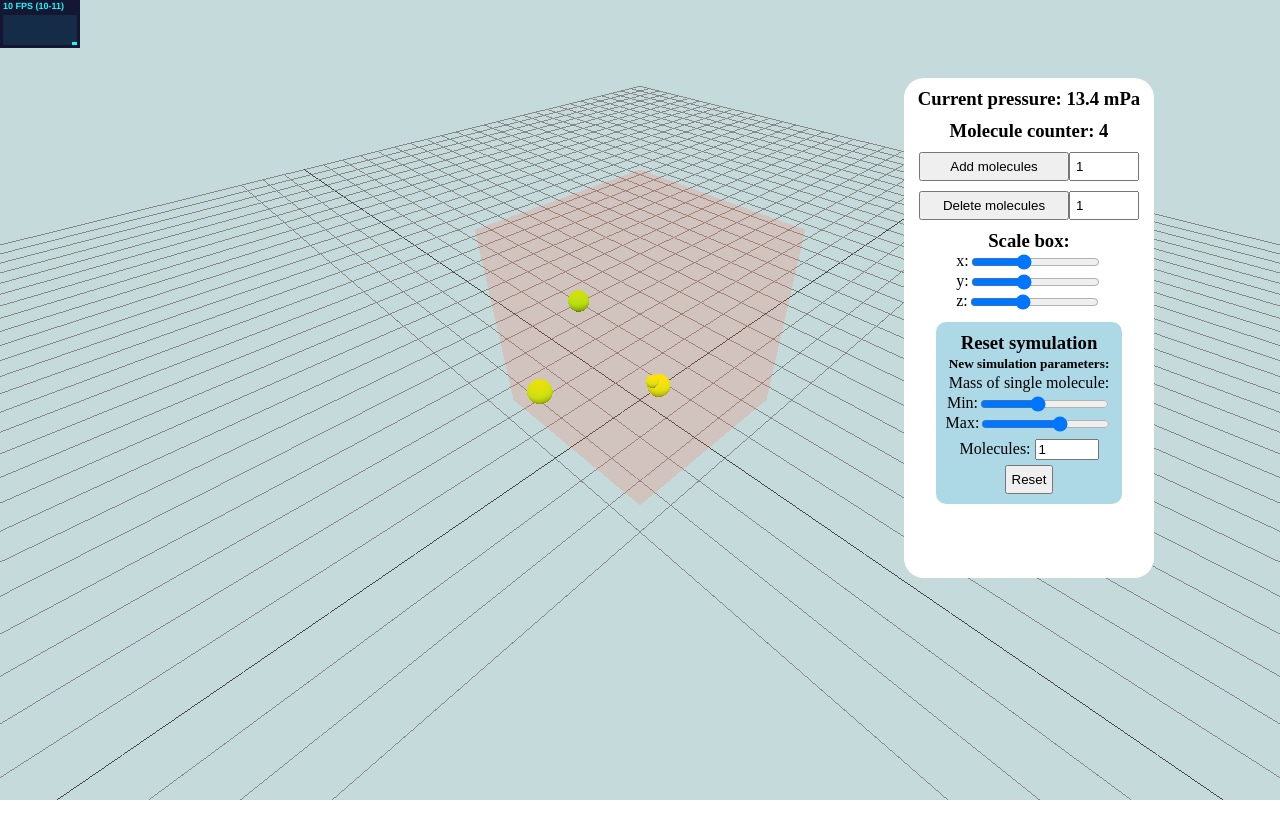
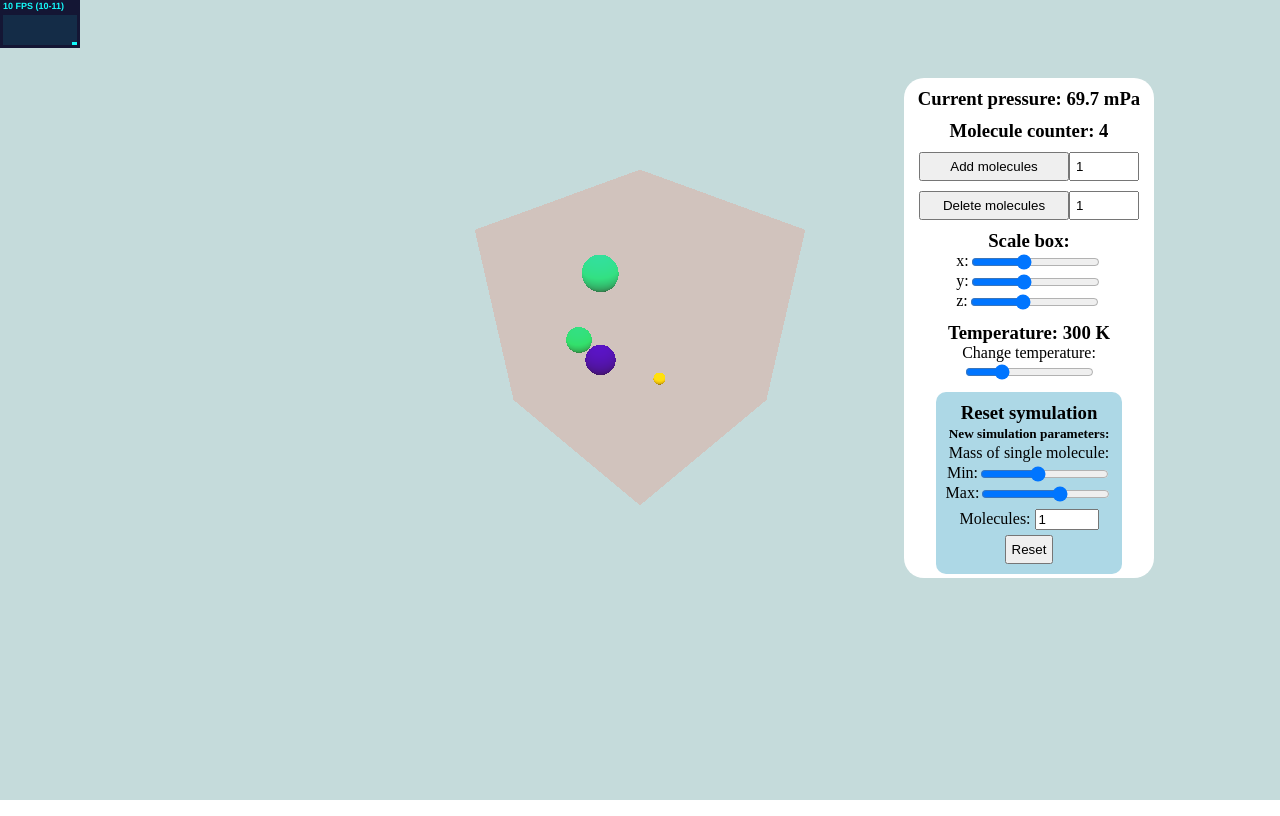
Before and after one commit to SirStefano/Perfect_Gas_Symulation, a website built with Vite: page index.html in a window 1280 px wide. Built offline with nearby package versions, Linux system fonts and the light colour scheme; animation ran at ten frames a second.

Commit message:
only_UI_Left

```diff
--- a/index.html
+++ b/index.html
@@ -36,6 +36,11 @@
             <input type="range" id="zSize" name="Box" min="-5" max="10" value="1" step="1"/>
           </div>
         </div>
+        <h3 id="temperature">Temperature: 300 K</h3>
+        <label>Change temperature:</label>
+        <div class="rangeComp">
+          <input type="range" id="temperatureRange" name="Box" min="50" max="1000" value="300" step="50"/>
+        </div>
         <div id="newSymulation">
           <h3>Reset symulation</h3>
           <h5>New simulation parameters:</h5>
--- a/src/main.js
+++ b/src/main.js
@@ -6,7 +6,7 @@ import Stats from 'three/examples/jsm/libs/stats.module.js';
 
 import {readyCube ,scaleCube} from "./modules/cube.js";
 import {generateMolecules, updateMolecules, resetToExport, countMolecules,
-  removeMolecule, verifyMolecules, calculatePressure, changeRadiusRange} from "./modules/molecules.js";
+  removeMolecule, verifyMolecules, calculatePressure, changeRadiusRange, updateMoleculeSpeeds} from "./modules/molecules.js";
 
 const addMolecule = document.getElementById("addButton");
 const addNumber = document.getElementById("numberToAdd");
@@ -19,6 +19,8 @@ const maxMass = document.getElementById("maximumMass");
 const resetButton = document.getElementById("reset");
 const moleculesNum = document.getElementById("moleculesStartingNumber");
 const infoText = document.getElementById("information");
+const temperatureLabel = document.getElementById("temperature");
+const temperatureRange = document.getElementById("temperatureRange");
 const [boxX, boxY, boxZ] = [document.getElementById("xSize"),
   document.getElementById("ySize"),document.getElementById("zSize")];
 const statsInfo = new Stats();
@@ -69,6 +71,12 @@ remMolecule.onclick = function(){
   }
 }
 
+temperatureRange.onchange = function(){
+  let newTemperature = parseInt(temperatureRange.value);
+  updateMoleculeSpeeds(newTemperature);
+  temperatureLabel.textContent = "Temperature: " + newTemperature + " K";
+}
+
 resetButton.onclick = resetAnimation;
 
 function updateCounter(){
@@ -100,11 +108,11 @@ camera.position.setX(30);
 camera.position.setZ(30);
 camera.position.setY(40);
 
-const gridHelper = new THREE.GridHelper(200,50);
+//const gridHelper = new THREE.GridHelper(200,50);
 
 const controls = new OrbitControls(camera, renderer.domElement);
 
-scene.add(readyCube, gridHelper);
+scene.add(readyCube);
 
 generateMolecules(4, scene);
 updateCounter();
--- a/src/modules/molecules.js
+++ b/src/modules/molecules.js
@@ -7,6 +7,10 @@ let totalForce = 0;
 
 let minRadius = 0.2;
 let maxRadius = 2;
+
+const kB = 1.38e-23; //Stała Boltzmanna
+let currentTemperature = 300;
+let adjustingSpeedToSimulation = 100000000000;
 
 class moleculeClass{
     static maxSpeed = 10;
@@ -46,8 +50,7 @@ class moleculeClass{
         const sphereGeometry = new THREE.SphereGeometry(this.radius);
         const material = new THREE.MeshStandardMaterial({color: 0x347aeb});
         this.#readyMolecule = new THREE.Mesh(sphereGeometry, material);
-        this.speed = new THREE.Vector3(getRandom(this.constructor.minSpeed, this.constructor.maxSpeed),
-            getRandom(this.constructor.minSpeed, this.constructor.maxSpeed), getRandom(this.constructor.minSpeed, this.constructor.maxSpeed));
+        this.speed = maxwellBoltzmannSpeed(this.radius);
         let cubeDimensions = getDimensions();
         let colisionWithOther;
         let randomLocation
@@ -95,6 +98,34 @@ class moleculeClass{
         this.#readyMolecule.material.color.setHSL(h, s, l);
     }
 }
+
+function maxwellBoltzmannSpeed(mass) {
+    const v_rms = Math.sqrt((3 * kB * currentTemperature) / mass);
+
+    function normalDistribution() {
+        let u1 = Math.random();
+        let u2 = Math.random();
+        return Math.sqrt(-2 * Math.log(u1)) * Math.cos(2 * Math.PI * u2);
+    }
+
+    let vx = normalDistribution() * v_rms * adjustingSpeedToSimulation;
+    let vy = normalDistribution() * v_rms * adjustingSpeedToSimulation;
+    let vz = normalDistribution() * v_rms * adjustingSpeedToSimulation;
+
+    return new THREE.Vector3(vx, vy, vz);
+}
+
+function updateMoleculeSpeeds(newTemperature) {
+    let scaleFactor = Math.sqrt(newTemperature / currentTemperature);
+
+    moleculesArray.forEach(function(molecule) {
+        molecule.speed.multiplyScalar(scaleFactor);
+        molecule.colorBasicOnSpeed();
+    });
+
+    currentTemperature = newTemperature;
+}
+
 
 function generateMolecules(numberOfMolecules, scene){
     for(let i = 0; i<numberOfMolecules; ++i){
@@ -265,4 +296,4 @@ function changeRadiusRange(min, max){
 }
 
 export {generateMolecules, updateMolecules, resetToExport, countMolecules,
-    removeMolecule, verifyMolecules, calculatePressure, changeRadiusRange};
+    removeMolecule, verifyMolecules, calculatePressure, changeRadiusRange, updateMoleculeSpeeds};
```
